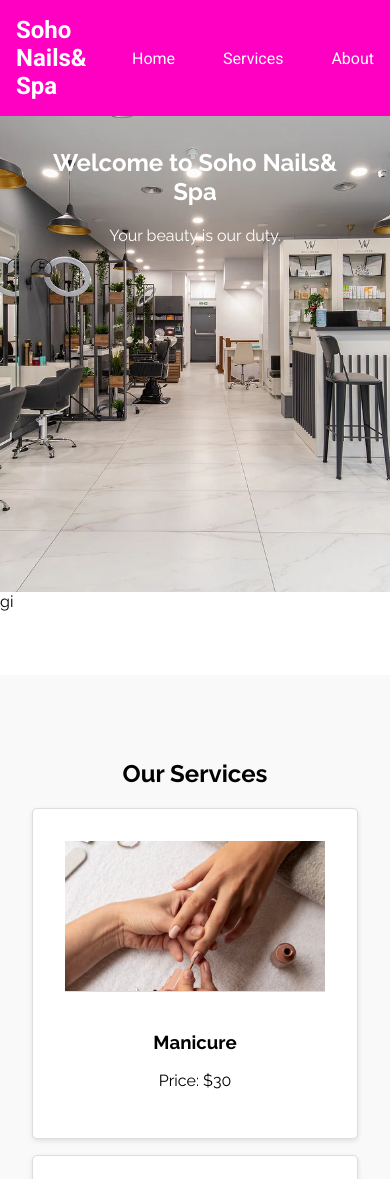
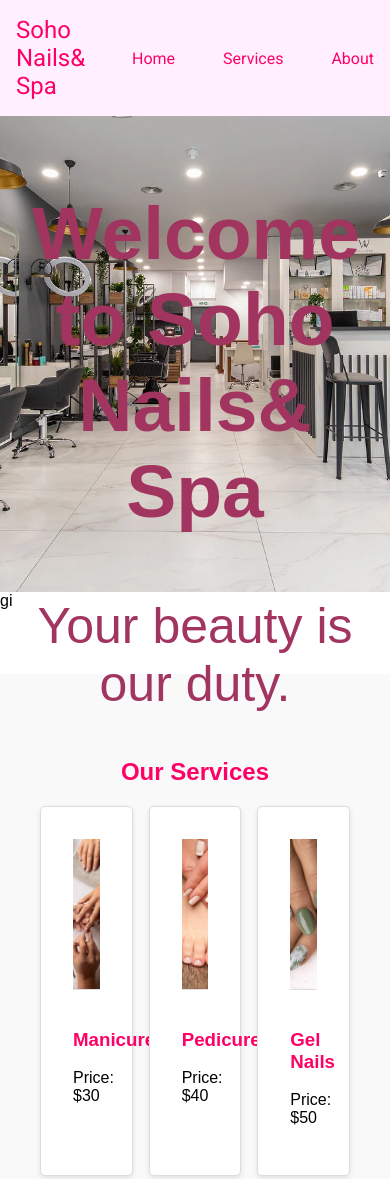
Before and after one commit to gentleman654/Soho-Nail-and-Spa, a plain HTML site: page index.html in a window 390 px wide. Shown: the top 1179 px of the page. Drawn offline with Linux system fonts and the light colour scheme.

Commit message:
Update styles.css

```diff
--- a/styles.css
+++ b/styles.css
@@ -1,16 +1,15 @@
-/* Import fonts */
 @import url('https://fonts.googleapis.com/css2?family=Roboto:wght@300;400;700&family=Raleway:wght@400;600;700&display=swap');
-
 body {
-  font-family: 'Raleway', sans-serif; /* Applied imported font */
+  font-family: Arial, sans-serif;
   margin: 0;
   padding: 0;
 }
 
-/* Header background color */
+/* Changed header background color to baby pink */
 header {
-  background-color: #ff00c3; /* Baby pink */
-  color: white;
+  background-color: #ffefff; /* Light pink background */
+  /* Baby pink */
+  color: #ff0066;
   padding: 1rem;
   position: fixed;
   width: 100%;
@@ -23,13 +22,13 @@ header {
   display: flex;
   justify-content: space-between;
   align-items: center;
+  color: #ff0066;
 }
 
 .nav-brand a {
-  color: white;
+  color: #ff0066;
   text-decoration: none;
   font-size: 1.5rem;
-  font-weight: 700; /* Bold font weight for branding */
 }
 
 nav ul {
@@ -37,6 +36,7 @@ nav ul {
   display: flex;
   margin: 0;
   padding: 0;
+  color: #ff0066;
 }
 
 nav ul li {
@@ -44,22 +44,19 @@ nav ul li {
 }
 
 nav ul li a {
-  color: white;
+  color: #ff0066;
   text-decoration: none;
   padding: 1rem;
-  font-size: 1rem;
-  font-weight: 400; /* Regular weight for nav links */
 }
 
 nav ul li a:hover {
-  background-color: #ff6fe0;
-  border-radius: 5px; /* Optional: Add rounded corners on hover */
+  background-color: #e7d7e7;
 }
 
 .apni-heading {
   text-align: center;
+  color: #ff0066;
 }
-
 section {
   padding: 4rem 2rem;
   margin-top: 4rem;
@@ -70,10 +67,15 @@ nav ul li:last-child a {
 }
 
 #home {
-  background: url('download.webp') no-repeat center center/cover;
-  color: white;
+  background: url('download.webp') no-repeat center center/cover; /* Update the path to your local image */
+  color: #a23460;
   text-align: center;
   height: 400px;
+  font-size: 50px;
+}
+
+.card-text {
+  color: #ff0066;
 }
 
 #services {
@@ -86,7 +88,7 @@ nav ul li:last-child a {
   margin-bottom: 3rem; /* Space between rows */
 }
 
-/* Card styles */
+/* Existing card styles */
 .card {
   background-color: white;
   border: 1px solid #ddd;
@@ -101,25 +103,17 @@ nav ul li:last-child a {
   transition: box-shadow 0.3s ease-in-out; /* Smooth transition for shadow */
 }
 
+/* Hover state for cards */
+.card:hover {
+  box-shadow: 0 6px 15px rgba(0, 0, 0, 0.3); /* Enhanced shadow on hover */
+}
+
 .card img {
   width: 100%;
   height: 150px; /* Fixed height for the images */
   object-fit: cover;
   border-bottom: 1px solid #ddd;
   margin-bottom: 1rem;
-}
-
-.card:hover {
-  box-shadow: 0 6px 15px rgba(0, 0, 0, 0.3); /* Enhanced shadow on hover */
-}
-
-#about {
-  background-color: #fff;
-  text-align: center;
-}
-
-.apna-para {
-  justify-content: center;
 }
 
 /* New section styling */
@@ -148,26 +142,21 @@ nav ul li:last-child a {
   padding: 1rem 2rem;
   font-size: 1.2rem;
   color: white;
-  background-color: #ff00c3; /* Baby pink */
+  background-color: #ff0066;
   text-decoration: none;
   border-radius: 5px;
   transition: background-color 0.3s ease-in-out;
 }
 
 .call-button:hover {
-  background-color: #ff6fe0; /* Slightly darker pink on hover */
+  background-color: #ff006664; /* Slightly darker pink on hover */
 }
 
-/* Mobile responsiveness */
-@media (max-width: 768px) {
-  .service-row {
-    flex-direction: column; /* Stack cards vertically on mobile */
-    align-items: center; /* Center cards horizontally */
-  }
+#about {
+  background-color: #fff;
+  text-align: center;
+}
 
-  .card {
-    width: 100%; /* Full width for cards on mobile */
-    max-width: none; /* Remove max-width constraint */
-    margin-bottom: 1rem; /* Space between cards */
-  }
+.apna-para {
+  justify-content: center;
 }
```
